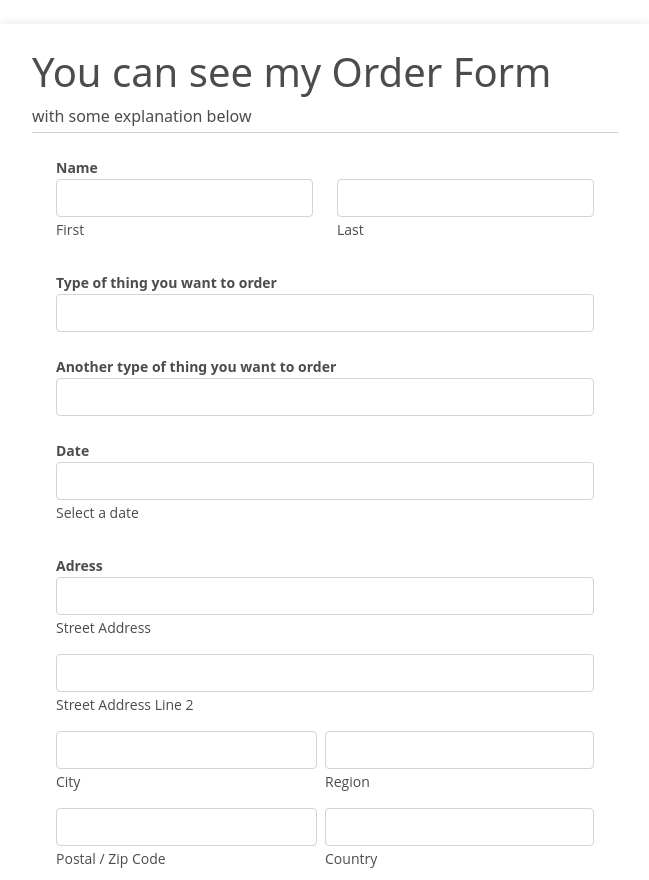
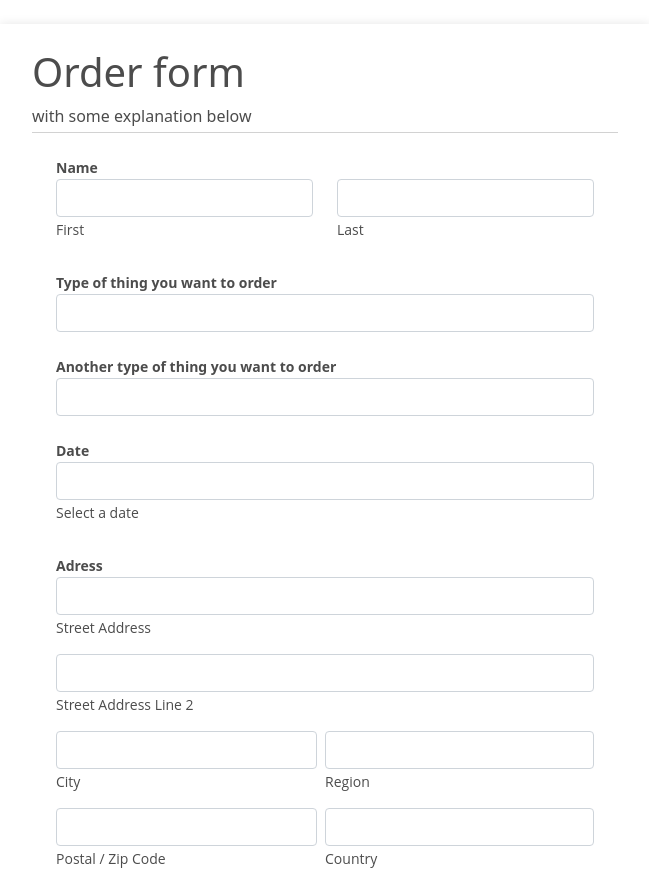
Before and after one commit to Abhikurne/mobilewebsite, a plain HTML site: page buy.html in a window 1280 px wide. Shown: the top 880 px of the page, without its empty margins (315-964 px from the left). Drawn offline with nearby package versions, Linux system fonts and the light colour scheme.

Commit message:
Update buy.html

```diff
--- a/buy.html
+++ b/buy.html
@@ -15,7 +15,7 @@
     <div class="container pt-4">
         <div class="row">
             <div class="col-12 px-4">
-                <h1>You can see my Order Form</h1>
+                <h1>Order form</h1>
                 <span>with some explanation below</span>
                 <hr class="mt-1" />
             </div>
```
